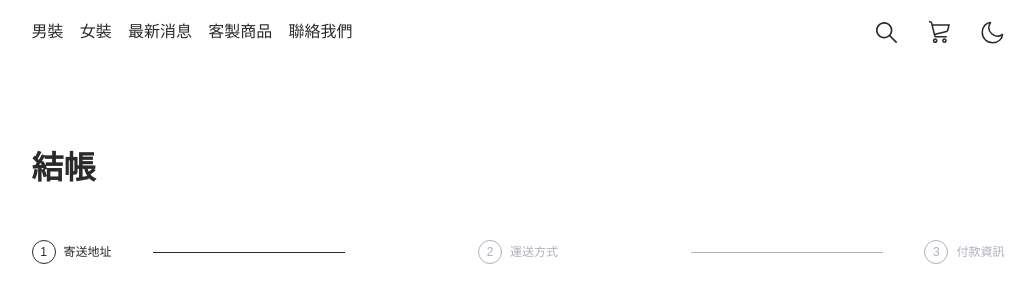
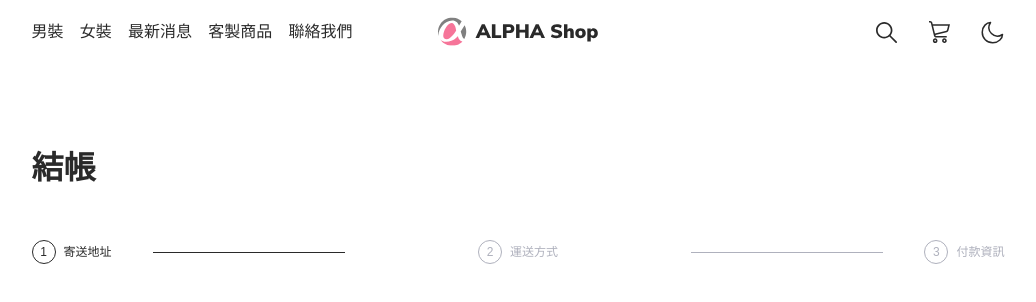
Before and after one commit to Beginneraboutlife116/Alpha-shop-cart-vue-version, a Vue app: page /#/checkout in a window 1280 px wide. Shown: the top 302 px of the page, without its empty margins (122-1158 px from the left). Built offline with nearby package versions, Linux system fonts and the light colour scheme.

Commit message:
feat/increase NotFound views

```diff
--- a/src/components/Header.vue
+++ b/src/components/Header.vue
@@ -46,6 +46,7 @@ export default {
     top: 50%;
     left: 50%;
     object-fit: contain;
+    z-index: 99;
   }
   @include md {
     font-size: 1.6rem;
--- a/src/router/index.js
+++ b/src/router/index.js
@@ -1,6 +1,7 @@
 import Vue from 'vue'
 import VueRouter from 'vue-router'
-import Checkout from '../views/Checkout.vue'
+import Checkout from '@/views/Checkout.vue'
+import NotFound from '@/views/NotFound.vue'
 
 Vue.use(VueRouter)
 
@@ -14,6 +15,11 @@ const routes = [
     path: '/checkout',
     name: 'checkout',
     component: Checkout
+  },
+  {
+    path: '*',
+    name: 'not-found',
+    component: NotFound
   }
 ]
 
--- a/src/views/Checkout.vue
+++ b/src/views/Checkout.vue
@@ -4,7 +4,7 @@
     <section class="checkout-content">
       <form class="form">
         <Stepper />
-        <!-- form -->
+        <router-view></router-view>
       </form>
       <!-- shoppingCart -->
       <!-- buttons -->
--- /dev/null
+++ b/src/views/NotFound.vue
@@ -0,0 +1,3 @@
+<template>
+  <h1>Not Found 404!</h1>
+</template>
```
Also changed, not shown: src/views/FormOne.vue (renamed from src/components/FormOne.vue).
